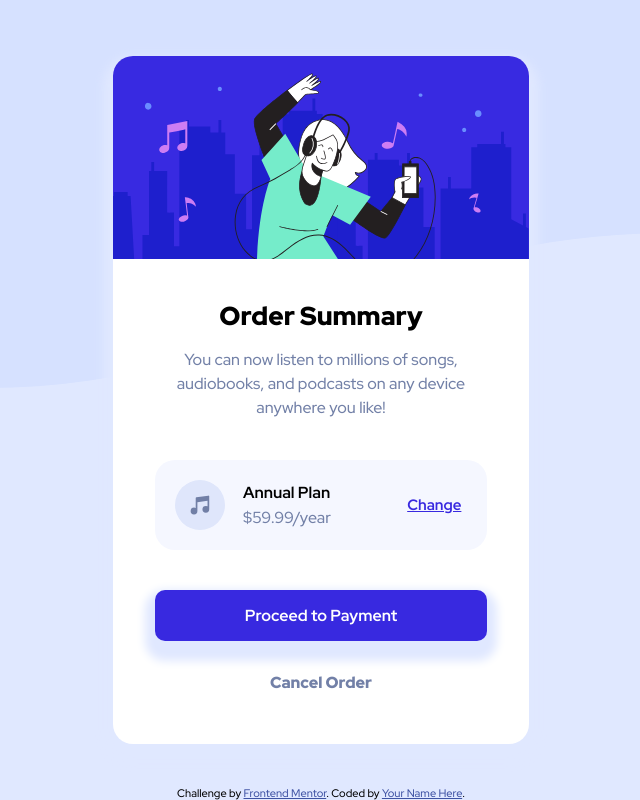
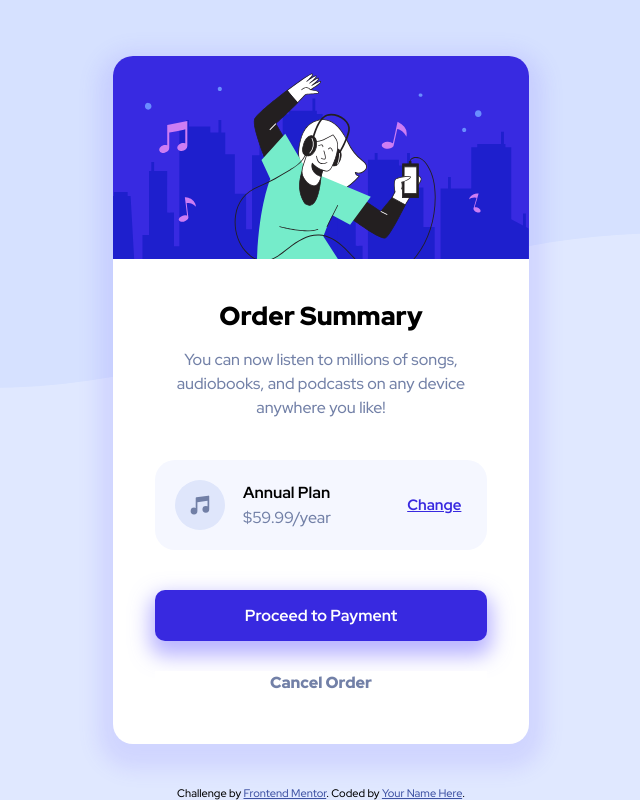
Before and after one commit to riverCodes/order-summary-component, a plain HTML site: page index.html in a window 1280 px wide. Shown: the whole page, without its empty margins (319-959 px from the left). Drawn offline with Linux system fonts and the light colour scheme.

Commit message:
Update styles.css

```diff
--- a/styles.css
+++ b/styles.css
@@ -22,7 +22,7 @@ main {
     min-width: 20rem;
     position: relative;
     border-radius: 20px;
-    box-shadow: 0 10px 10px 10px hsl(225, 100%, 94%);
+    box-shadow: 0 10px 20px 15px rgba(118, 108, 255, 0.15);
     margin: 3rem;
 }
 .order-summary-image {
@@ -119,7 +119,7 @@ h5 {
     font-size: 16px;
     font-weight: 700;
     border-radius: 10px;
-    box-shadow: 0 10px 10px 10px hsl(225, 100%, 94%);
+    box-shadow: 0 10px 20px 5px rgba(118, 108, 255, 0.5);
     margin: auto;
     margin-bottom: 30px;
     width: 80%;
```
